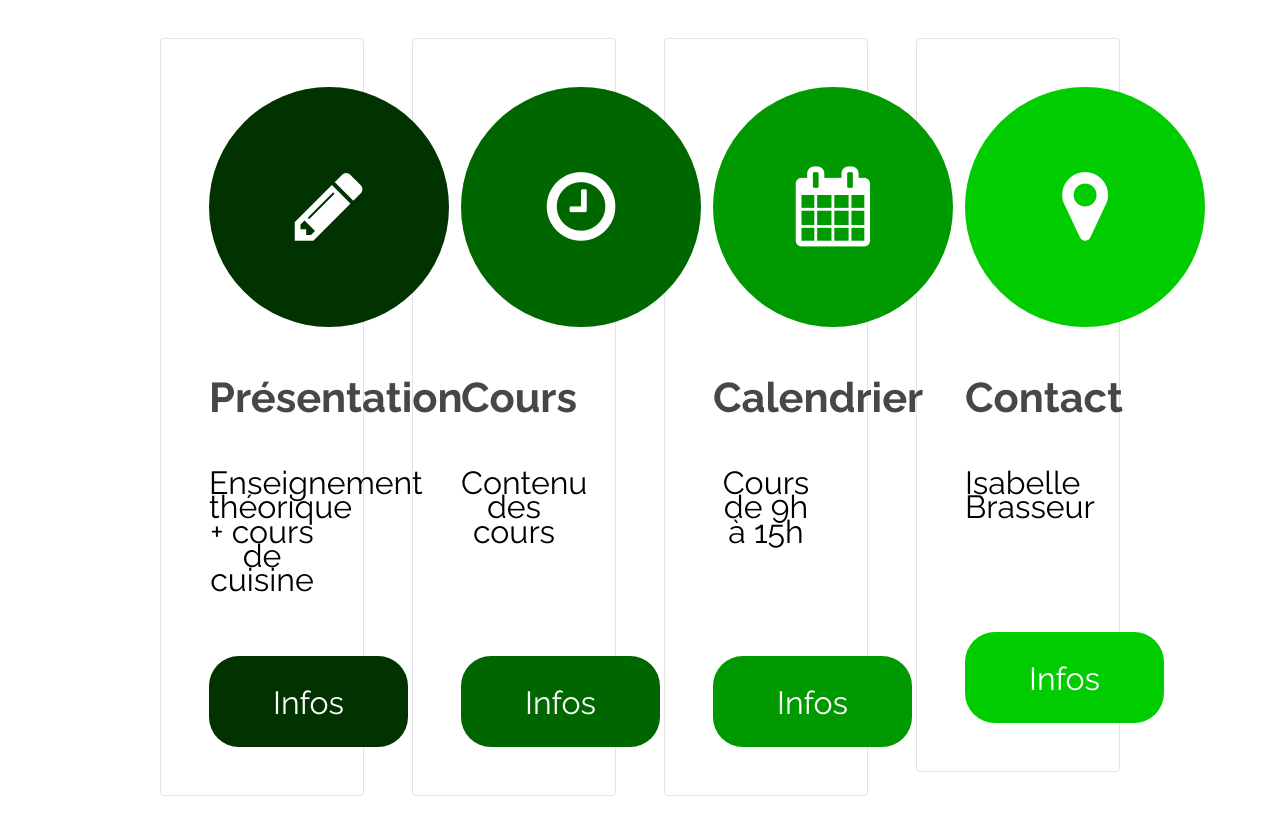
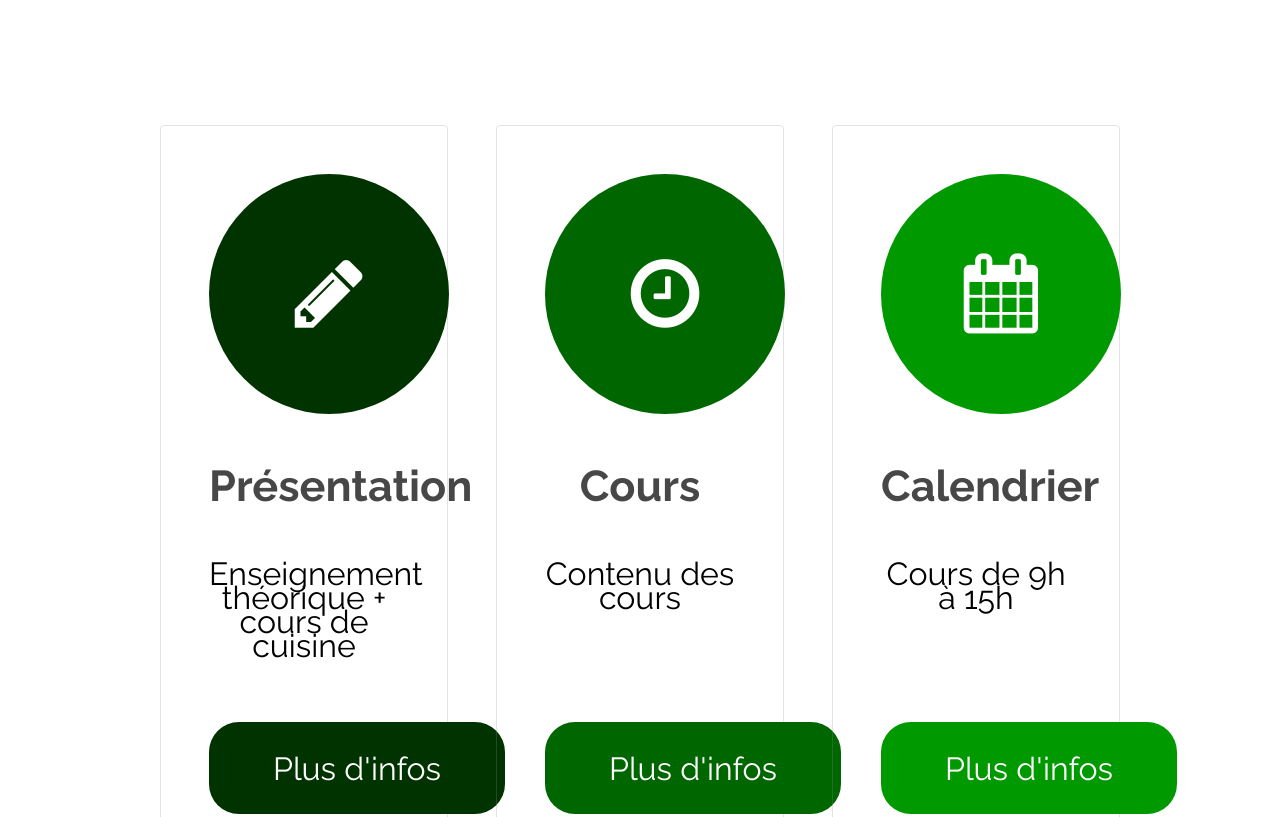
Before and after one commit to ssseeebbb/LaSanteCaSApprend, a plain HTML site: page index.html in a window 1280 px wide. Shown: the part 2544-3361 px from the top of the page. Drawn offline with Linux system fonts and the light colour scheme.

Commit message:
PresentationIndexPage

```diff
--- a/css/style.css
+++ b/css/style.css
@@ -76,7 +76,7 @@
 	}
 
 	h3 {
-		font-size: 1.3em;
+		font-size: 1.35em;
 		line-height: 1.5em;
 	}
 
--- a/index.html
+++ b/index.html
@@ -72,38 +72,38 @@
 						Et à mettre en pratique une bonne hygiène de vie pour viser un état de pleine santé.</p>
 					</header>
 					<div class="row 100%">
-						<div class="3u 12u$(medium)">
+						<div class="4u 12u$(medium)">
 							<section class="box">
 								<i class="icon big rounded color10 fa-pencil"></i>
 								<h3>Présentation</h3>
 								<p>Enseignement théorique + cours de cuisine</p>
-								<a href="Presentation.html" class="button special1">Infos</a>
+								<a href="Presentation.html" class="button special1">Plus d'infos</a>
 							</section>
 						</div>
-						<div class="3u 12u$(medium)">
+						<div class="4u 12u$(medium)">
 							<section class="box">
 								<i class="icon big rounded color11 fa-clock-o"></i>
 								<h3>Cours</h3>
-								<p>Contenu des cours </br></br></br></p>
-								<a href="Cours.html" class="button special2">Infos</a>
+								<p>Contenu des cours</p></br></br>
+								<a href="Cours.html" class="button special2">Plus d'infos</a>
 							</section>
 						</div>
-						<div class="3u 12u$(medium)">
+						<div class="4u 12u$(medium)">
 							<section class="box">
 								<i class="icon big rounded color12 fa-calendar"></i>
 								<h3>Calendrier</h3>
-								<p>Cours de 9h à 15h</br></br></br></p>
-								<a href="Calendrier.html" class="button special3">Infos</a>
+								<p>Cours de 9h à 15h</p></br></br>
+								<a href="Calendrier.html" class="button special3">Plus d'infos</a>
 							</section>
 						</div>
-						<div class="3u$ 12u$(medium)">
+<!-- 						<div class="4u 12u$(medium)">
 							<section class="box">
 								<i class="icon big rounded color13 fa-map-marker"></i>
 								<h3>Contact</h3>
-								<p>Isabelle Brasseur </br></br></br></p>
+								<p>Isabelle Brasseur</p></br></br>
 								<a href="Contact.html" class="button special4">Infos</a>
 							</section>
-						</div>
+						</div> -->
 					</div>
 				<!-- </div>
 			</section>
```
